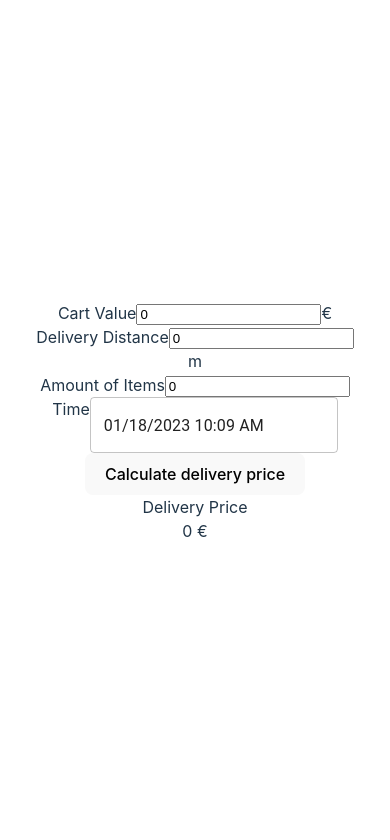
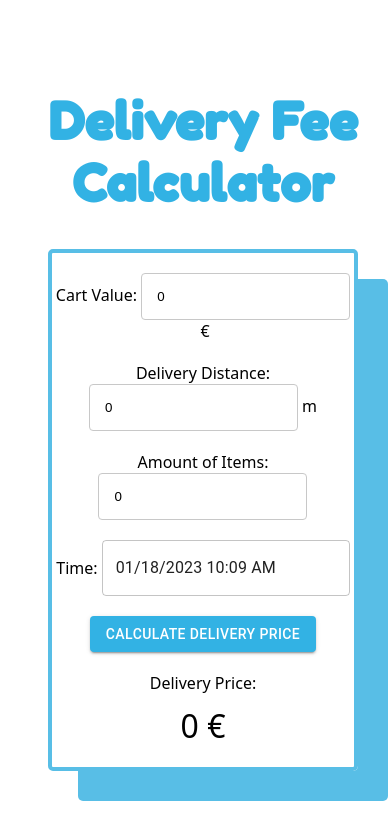
Before and after one commit to WHL99/delivery-fee-calculator, a React (Vite) app: page / in a window 390 px wide. Shown: the top 840 px of the page. Built offline with nearby package versions, Linux system fonts and the light colour scheme.

Commit message:
Implement style and responsive design.

```diff
--- a/index.html
+++ b/index.html
@@ -4,7 +4,7 @@
     <meta charset="UTF-8" />
     <link rel="icon" type="image/svg+xml" href="/vite.svg" />
     <meta name="viewport" content="width=device-width, initial-scale=1.0" />
-    <title>Vite + React + TS</title>
+    <title>Delivery Fee Calculator</title>
   </head>
   <body>
     <div id="root"></div>
--- a/src/App.css
+++ b/src/App.css
@@ -1,6 +1,37 @@
+@import url('https://fonts.googleapis.com/css2?family=Fredoka+One&display=swap');
+
 #root {
-  max-width: 1280px;
-  margin: 0 auto;
-  padding: 2rem;
+  margin: auto;
   text-align: center;
+  font-family: system-ui, -apple-system, BlinkMacSystemFont, Roboto, Open Sans, sans-serif;
 }
+
+h1 {
+  font-family: 'Fredoka One', sans-serif;
+  color: rgb(50, 178, 228);
+  font-size: 3.2em;
+}
+
+.box {
+  border: 4px solid rgb(88, 190, 230);
+  border-radius: 5px;
+  display: flex;
+  flex-direction: column;
+  align-items: center;
+  justify-content: center;
+  margin: auto;
+  padding-top: 20px;
+  padding-bottom: 20px;
+  gap: 20px;
+  box-shadow: 30px 30px 0px 0px rgb(88, 190, 230);
+}
+
+input {
+  padding: 15px;
+  border: 1.4px solid rgb(200, 200, 200);
+  border-radius: 4px;
+}
+
+input[type=number]:hover {
+  border: 1.4px solid black;
+}
--- a/src/App.tsx
+++ b/src/App.tsx
@@ -1,7 +1,7 @@
 import { useState } from "react";
 import "./App.css";
 import dayjs from "dayjs";
-import TextField from "@mui/material/TextField";
+import { Box, Grid, Button, TextField } from "@mui/material";
 import { AdapterDayjs } from "@mui/x-date-pickers/AdapterDayjs";
 import { LocalizationProvider } from "@mui/x-date-pickers/LocalizationProvider";
 import { DateTimePicker } from "@mui/x-date-pickers/DateTimePicker";
@@ -13,6 +13,10 @@ import {
   amountSurcharge,
   deliveryPriceShouldLessThanMax,
 } from "./functions";
+
+import { blue } from "@mui/material/colors";
+
+const primary = blue[50];
 
 function App() {
   const [value, setValue] = useState(0);
@@ -54,10 +58,20 @@ function App() {
   };
 
   return (
-    <div className="App">
+    <Grid
+      container
+      spacing={1}
+      sx={{
+        margin: "auto",
+        justifyContent: "center",
+      }}
+    >
+      <Grid item xs={10} md={8} lg={6} xl={4} mt={5}>
+        <h1>Delivery Fee Calculator</h1>
         <form onSubmit={handleSubmit}>
+          <Box className="box">
             <div>
-          <label>Cart Value</label>
+              <label>Cart Value: </label>
               <input
                 data-testid="cart-value-test"
                 onChange={(e) =>
@@ -68,10 +82,10 @@ function App() {
                 min="0.01"
                 step="0.01"
               />
-          €
+              &nbsp;€
             </div>
             <div>
-          <label>Delivery Distance</label>
+              <label>Delivery Distance: </label>
               <input
                 data-testid="delivery-distance-test"
                 onChange={(e) =>
@@ -82,10 +96,10 @@ function App() {
                 min="1"
                 step="1"
               />
-          m
+              &nbsp;m
             </div>
             <div>
-          <label>Amount of Items</label>
+              <label>Amount of Items: </label>
               <input
                 data-testid="amount-test"
                 onChange={(e) =>
@@ -97,8 +111,9 @@ function App() {
                 step="1"
               />
             </div>
-        <div>
-          <label>Time</label>
+            <Grid display="flex" alignItems="center" direction="row">
+              <label>Time:&nbsp;</label>
+
               <LocalizationProvider dateAdapter={AdapterDayjs}>
                 <DateTimePicker
                   renderInput={(props) => <TextField {...props} />}
@@ -109,17 +124,32 @@ function App() {
                   minDateTime={dayjs(new Date())}
                 />
               </LocalizationProvider>
-        </div>
+            </Grid>
 
-        <button data-testid="submit-button-test" type="submit">
+            <Button
+              data-testid="submit-button-test"
+              type="submit"
+              variant="contained"
+              sx={{
+                backgroundColor: "rgb(50, 178, 228)",
+                ":hover": { backgroundColor: "rgb(114, 190, 220)" },
+              }}
+            >
               Calculate delivery price
-        </button>
-      </form>
+            </Button>
             <div>
-        <label>Delivery Price</label>
-        <div data-testid="delivery-price-test">{deliveryPrice} €</div>
+              <label>Delivery Price: </label>
+              <div
+                data-testid="delivery-price-test"
+                style={{ paddingTop: "10px", fontSize: "2rem" }}
+              >
+                {deliveryPrice} €
               </div>
             </div>
+          </Box>
+        </form>
+      </Grid>
+    </Grid>
   );
 }
 
--- a/src/index.css
+++ b/src/index.css
@@ -1,75 +1,4 @@
-:root {
-  font-family: Inter, Avenir, Helvetica, Arial, sans-serif;
-  font-size: 16px;
-  line-height: 24px;
-  font-weight: 400;
-
-  color-scheme: light dark;
-  color: rgba(255, 255, 255, 0.87);
-  background-color: #242424;
-
-  font-synthesis: none;
-  text-rendering: optimizeLegibility;
-  -webkit-font-smoothing: antialiased;
-  -moz-osx-font-smoothing: grayscale;
-  -webkit-text-size-adjust: 100%;
-}
-
-a {
-  font-weight: 500;
-  color: #646cff;
-  text-decoration: inherit;
-}
-
-a:hover {
-  color: #535bf2;
-}
-
-body {
-  margin: 0;
-  display: flex;
-  place-items: center;
-  min-width: 320px;
-  min-height: 100vh;
-}
-
-h1 {
+/* h1 {
   font-size: 3.2em;
   line-height: 1.1;
-}
-
-button {
-  border-radius: 8px;
-  border: 1px solid transparent;
-  padding: 0.6em 1.2em;
-  font-size: 1em;
-  font-weight: 500;
-  font-family: inherit;
-  background-color: #1a1a1a;
-  cursor: pointer;
-  transition: border-color 0.25s;
-}
-
-button:hover {
-  border-color: #646cff;
-}
-
-button:focus,
-button:focus-visible {
-  outline: 4px auto -webkit-focus-ring-color;
-}
-
-@media (prefers-color-scheme: light) {
-  :root {
-    color: #213547;
-    background-color: #ffffff;
-  }
-
-  a:hover {
-    color: #747bff;
-  }
-
-  button {
-    background-color: #f9f9f9;
-  }
-}
+} */
```
Also changed, not shown: src/main.tsx (+7 -7 lines), 1 other file (tests, documents, lock files or other folders). Lines whose indentation alone changed are shown as unchanged.
